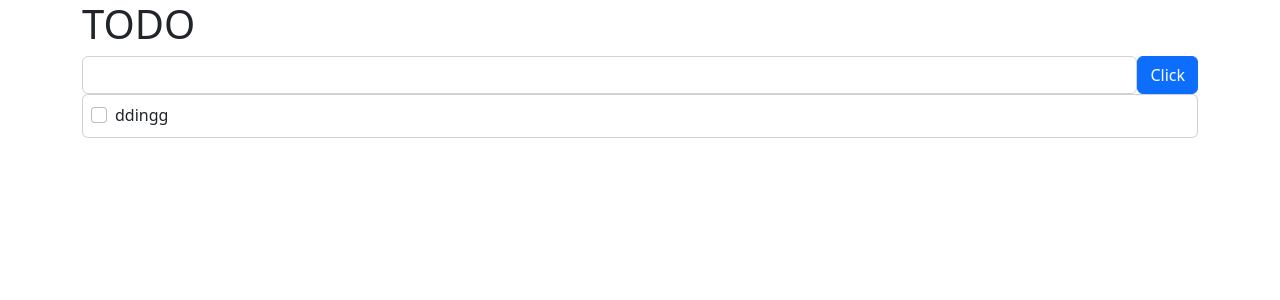
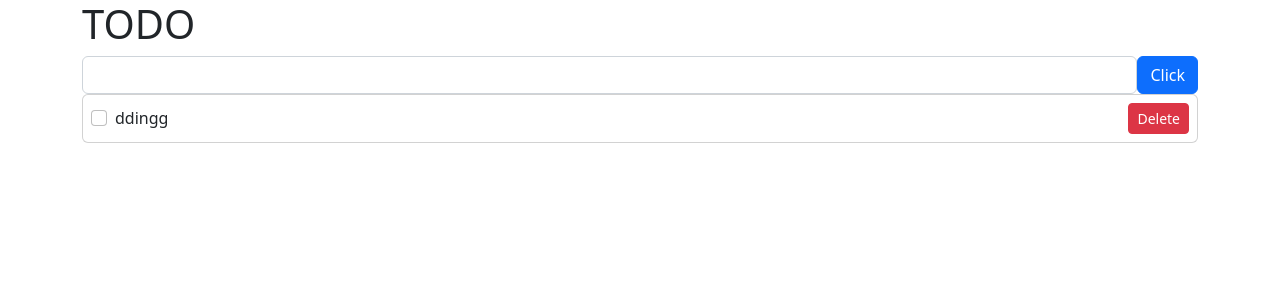
Before and after one commit to dding-g/study-vue, a Vue app: page / in a window 1280 px wide. Both pictures are taken after a click on the button "Click". Shown: the top 300 px of the page. Built offline with nearby package versions, Linux system fonts and the light colour scheme.

Commit message:
todo 삭제 기능

```diff
--- a/src/App.vue
+++ b/src/App.vue
@@ -9,9 +9,10 @@
         <button class="btn btn-primary" type="submit">Click</button>
       </div>
     </form>
-    <div v-for="todo in todos" :key="todo.id" class="card">
-      <div class="card-body p-2">
-        <div class="form-check">
+    <div v-if="todos.length === 0">추가된 TODO가 없습니다.</div>
+    <div v-for="(todo, idx) in todos" :key="todo.id" class="card">
+      <div class="card-body p-2 d-flex align-items-center">
+        <div class="form-check flex-grow-1">
           <input
             class="form-check-input"
             type="checkbox"
@@ -20,11 +21,14 @@
           <label
             class="form-check-label"
             :class="{ todo: todo.completed }"
-            :style="todo.completed ? todoStype : {}"
+            :style="todo.completed ? todoStyle : {}"
           >
             {{ todo.value }}
           </label>
         </div>
+        <button class="btn btn-danger btn-sm" @click="deleteTodo(idx)">
+          Delete
+        </button>
       </div>
     </div>
   </div>
@@ -37,7 +41,7 @@ export default {
   setup() {
     const todo = ref("ddingg");
     const todos = ref([]);
-    const todoStype = {
+    const todoStyle = {
       textDecoration: "line-through",
       color: "gray",
     };
@@ -52,11 +56,16 @@ export default {
       todo.value = "";
     };
 
+    const deleteTodo = (idx) => {
+      todos.value.splice(idx, 1);
+    };
+
     return {
       addTodo,
       todo,
       todos,
-      todoStype,
+      todoStyle,
+      deleteTodo,
     };
   },
 };
```
Also changed, not shown: 1 other file (tests, documents, lock files or other folders).
